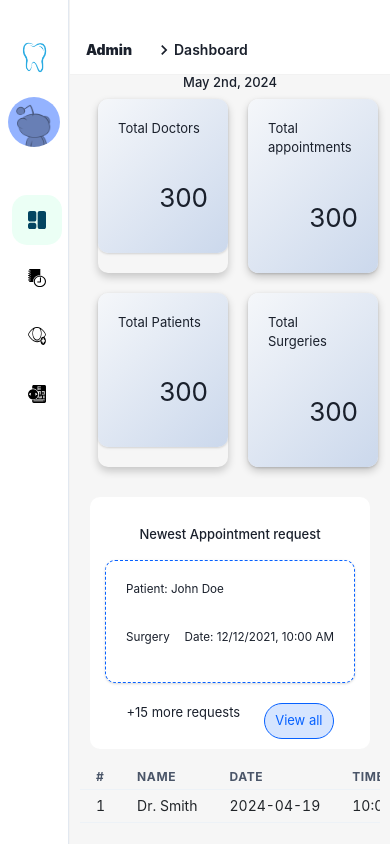
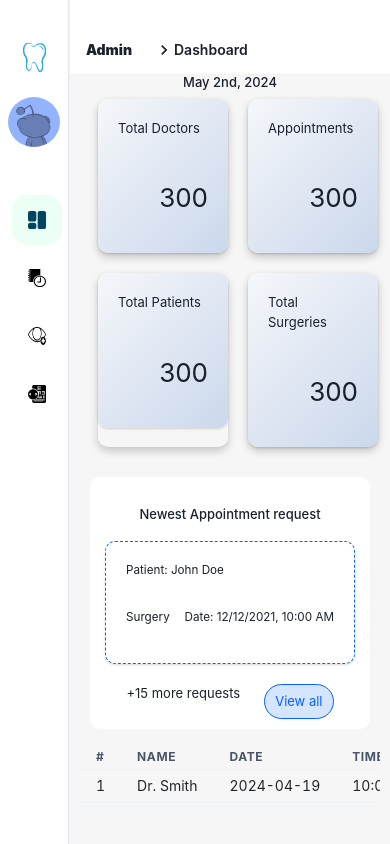
Before and after one commit to Smile-T1/smile-frontend, a React (Vite) app: page /admin/dashboard in a window 390 px wide. Built offline with nearby package versions, Linux system fonts and the light colour scheme.

Commit message:
Update component props and CSS for responsiveness in AdminDashboard and OverviewCard files

```diff
--- a/src/Pages/Admin/Dashboard/AdminDashboard.jsx
+++ b/src/Pages/Admin/Dashboard/AdminDashboard.jsx
@@ -19,7 +19,7 @@ function AdminDashboard() {
         <div className="cards-container">
           <div className="overview-cards1">
             <OverviewCard id="card1" header="Total Doctors" value="10" />
-            <OverviewCard header="Total appointments" value="20" />
+            <OverviewCard header="Appointments" value="20" />
           </div>
           <div className="overview-cards2">
             <OverviewCard header="Total Patients" value="10" />
```
